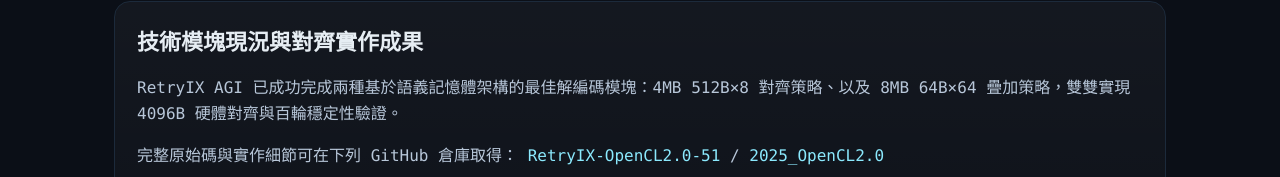
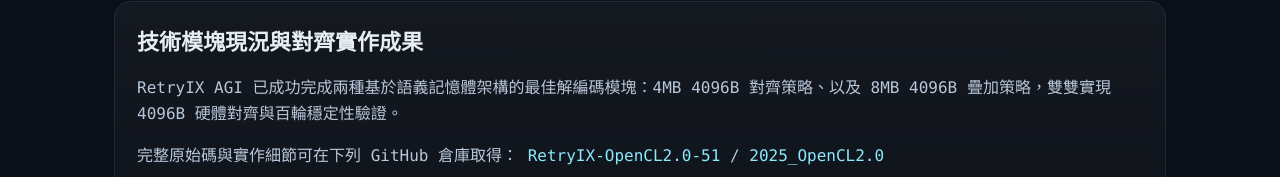
Before and after one commit to Retryixagi/retryixagi.github.io, a plain HTML site: page index.html in a window 1280 px wide. Shown: the part 2000-2177 px from the top of the page. Drawn offline with Linux system fonts and the light colour scheme.

Commit message:
Update index.html

```diff
--- a/index.html
+++ b/index.html
@@ -150,7 +150,7 @@
 <section class="card" style="margin-top:16px">
 <h2 data-en="Module Progress &amp; Alignment Milestones" data-zh="技術模塊現況與對齊實作成果">技術模塊現況與對齊實作成果</h2>
 <p class="mono" data-en="RetryIX AGI has completed two semantic memory-based encoding modules: 4MB with 512B×8 alignment, and 8MB with 64B×64 stacking — both achieving 4096B hardware alignment with validated 100-round stability." data-zh="RetryIX AGI 已成功完成兩種基於語義記憶體架構的最佳解編碼模塊：4MB 512B×8 對齊策略、以及 8MB 64B×64 疊加策略，雙雙實現 4096B 硬體對齊與百輪穩定性驗證。">
-     RetryIX AGI 已成功完成兩種基於語義記憶體架構的最佳解編碼模塊：4MB 512B×8 對齊策略、以及 8MB 64B×64 疊加策略，雙雙實現 4096B 硬體對齊與百輪穩定性驗證。
+     RetryIX AGI 已成功完成兩種基於語義記憶體架構的最佳解編碼模塊：4MB 4096B 對齊策略、以及 8MB 4096B 疊加策略，雙雙實現 4096B 硬體對齊與百輪穩定性驗證。
   </p>
 <p class="mono" data-en="Full source code and implementation details are available on GitHub:" data-zh="完整原始碼與實作細節可在下列 GitHub 倉庫取得：">完整原始碼與實作細節可在下列 GitHub 倉庫取得：
                     <a href="https://github.com/Retryixagi/RetryIX-OpenCL2.0-51" target="_blank">RetryIX-OpenCL2.0-51</a> /
```
